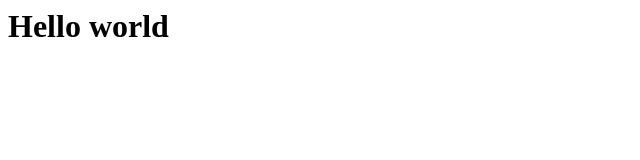
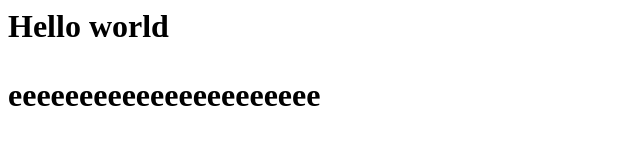
Before and after one commit to Asta960/Asta960.github.io, a plain HTML site: page index.html in a window 1280 px wide. Shown: the whole page, without its empty margins (0-640 px from the left). Drawn offline with Linux system fonts and the light colour scheme.

Commit message:
Update index.html

```diff
--- a/index.html
+++ b/index.html
@@ -1 +1,2 @@
 <h1>Hello world<h1>
+<p>eeeeeeeeeeeeeeeeeeeeee<p>
```
